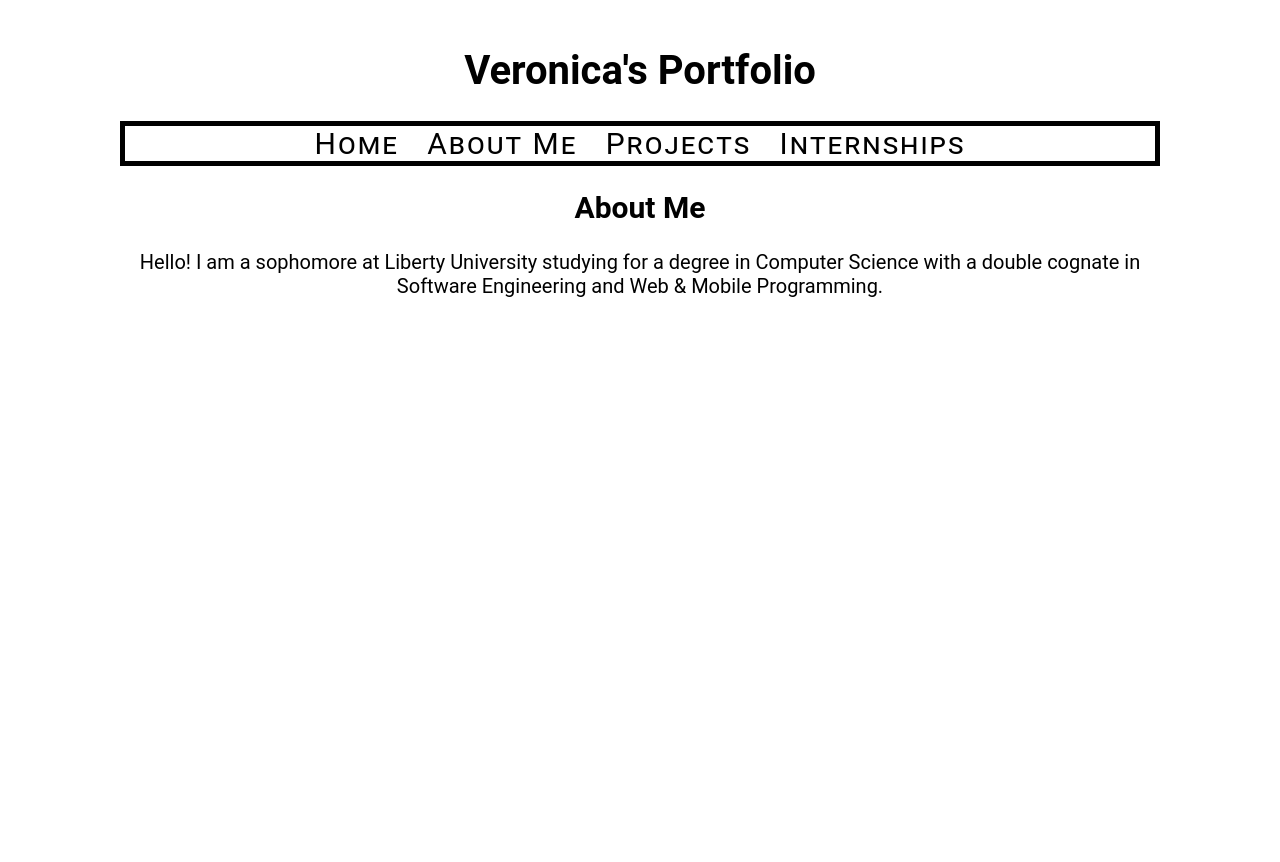
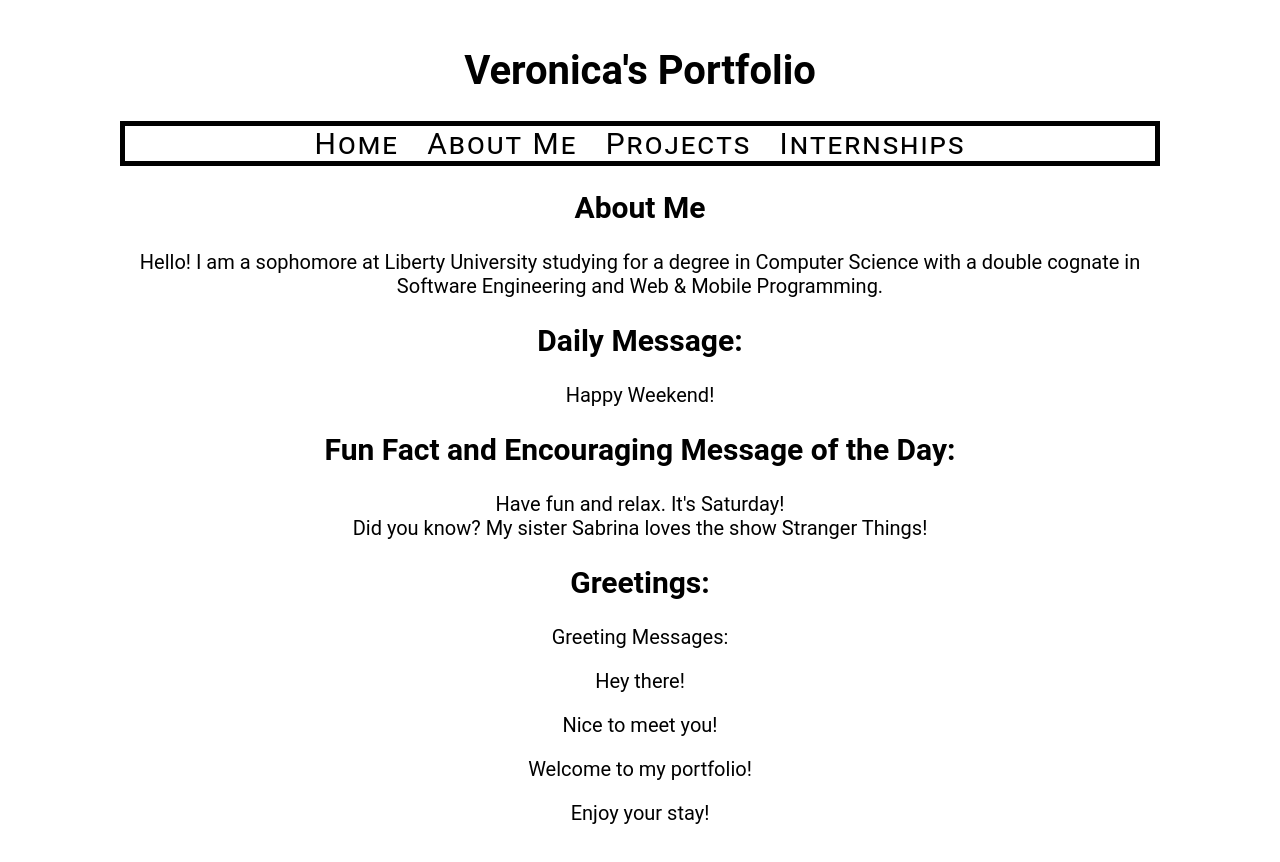
Before and after one commit to VeronicaJ2034/Personal-Portfolio, a plain HTML site: page about.html in a window 1280 px wide. Before the commit the page ends 800 px from the top, so only its background shows below. Drawn offline with Linux system fonts and the light colour scheme.

Commit message:
Update about.html Individual Case Project 3

```diff
--- a/about.html
+++ b/about.html
@@ -30,8 +30,27 @@
                     <h1>About Me</h1>
                     <p>Hello! I am a sophomore at Liberty University studying for a degree in Computer Science with a double cognate in Software Engineering and Web & Mobile Programming. </p>
                 </section>
+
+                <section>
+                    <!-- Shows use of the if, else, and if else statements through pro3.js.-->
+                    <h2>Daily Message:</h2>
+                    <div id="daily-message"></div>
+
+                    <!-- Shows use of the switch statement-->
+                    <h2>Fun Fact and Encouraging Message of the Day:</h2>
+                    <div id="fun-fact"></div>
+                </section>
+
+                <!-- Shows use of the for loop through pro3.js -->
+                <section>
+                    <h2>Greetings:</h2>
+                    <div id="greetings"></div>
+                </section>
             </center>
         </div>
+
+        <!--Calls the javascript file-->
+        <script src="pro3.js"></script>
     </main>
 </div>
 </body>
```
